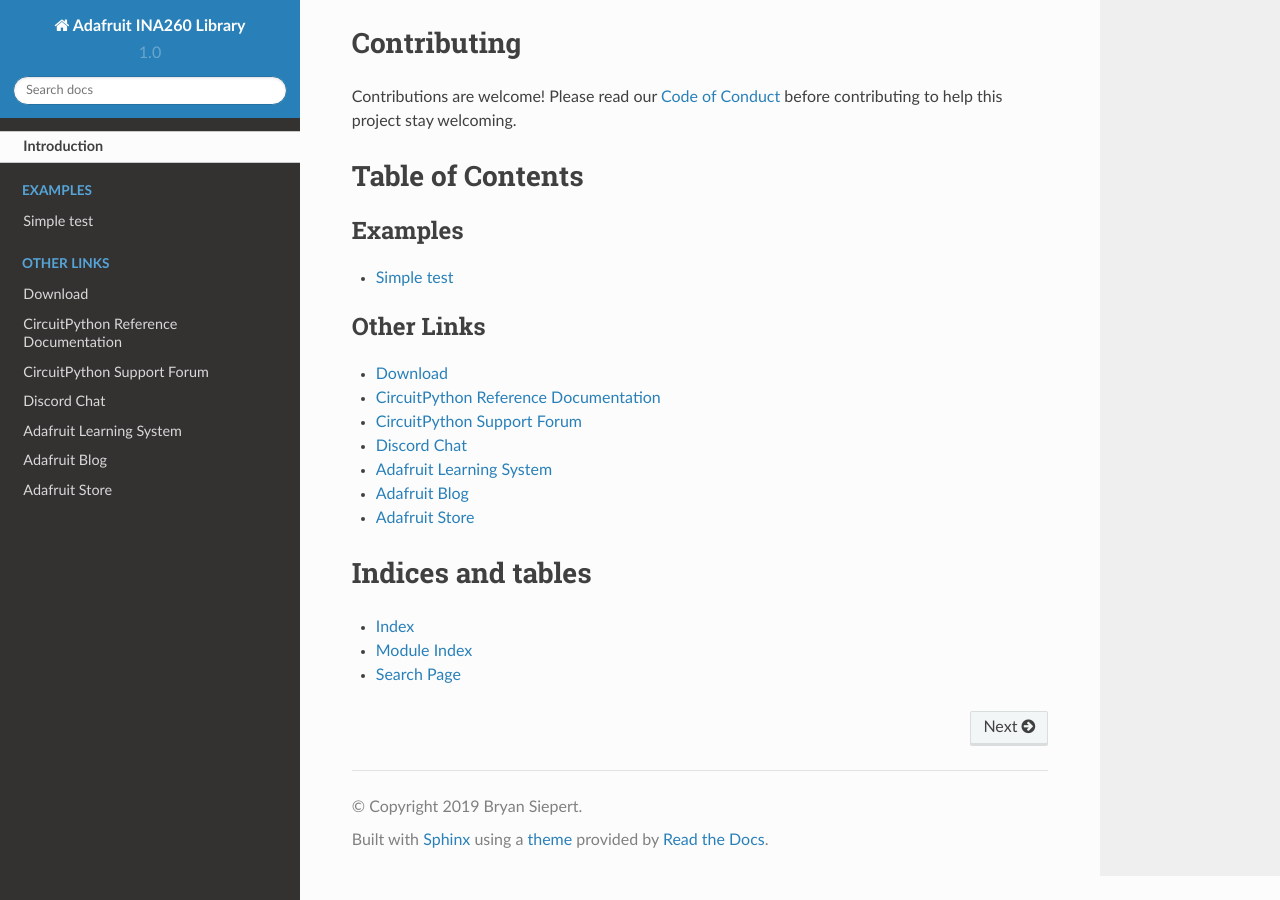
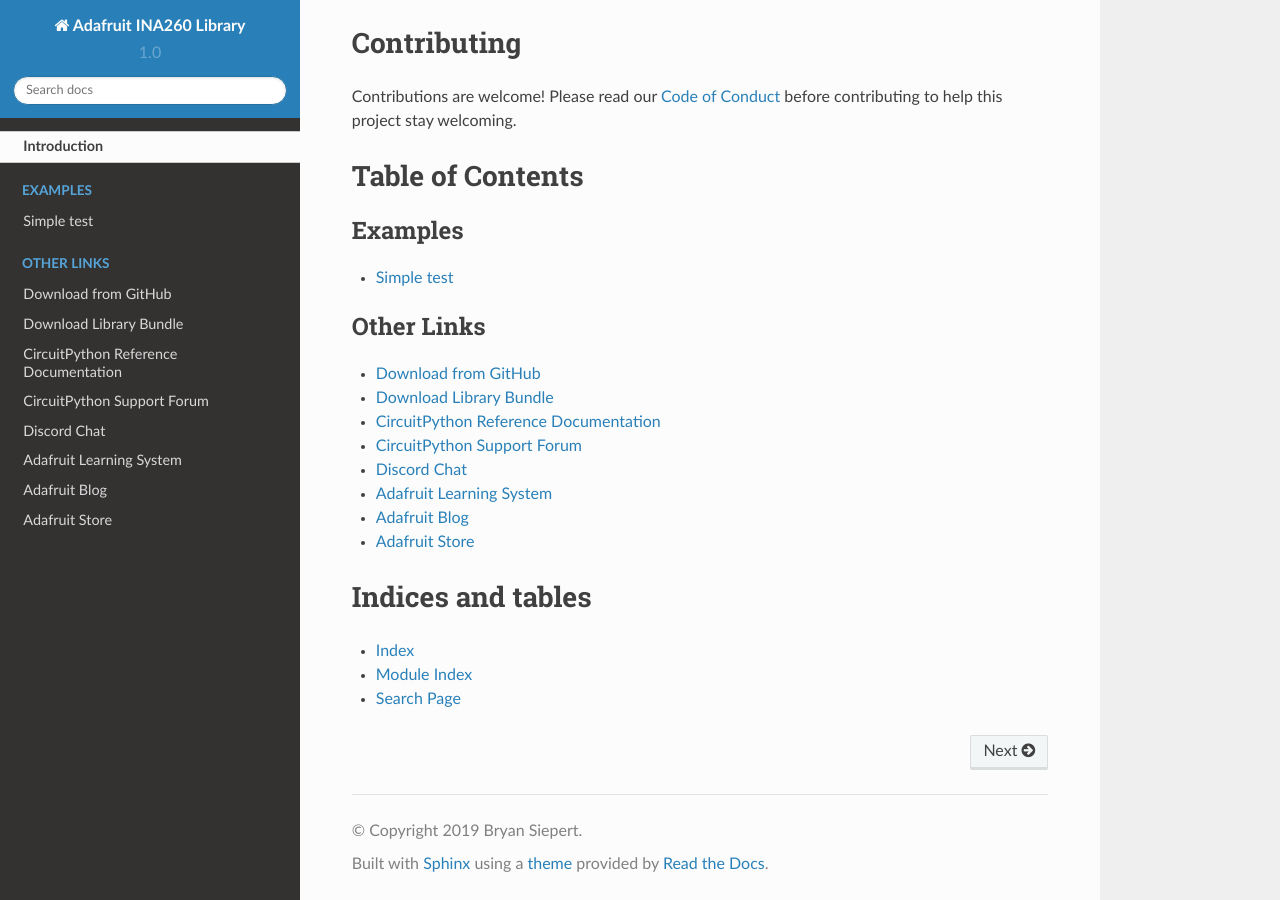
Before and after one commit to adafruit/Adafruit_CircuitPython_INA260, a Sphinx documentation site: the page built from docs/index.rst, in a window 1280 px wide and 900 px high, scrolled down 1517 px. Built offline with Sphinx 7.4.7 and the Read the Docs theme 2.0.0, drawn with Linux system fonts in a browser that asks for light colours.

Commit message:
Added cp.org link to index.rst

```diff
--- a/docs/index.rst
+++ b/docs/index.rst
@@ -29,7 +29,8 @@ Table of Contents
 .. toctree::
     :caption: Other Links
 
-    Download <https://github.com/adafruit/adafruit_CircuitPython_INA260/releases/latest>
+    Download from GitHub <https://github.com/adafruit/adafruit_CircuitPython_INA260/releases/latest>
+    Download Library Bundle <https://circuitpython.org/libraries>
     CircuitPython Reference Documentation <https://docs.circuitpython.org>
     CircuitPython Support Forum <https://forums.adafruit.com/viewforum.php?f=60>
     Discord Chat <https://adafru.it/discord>
```
